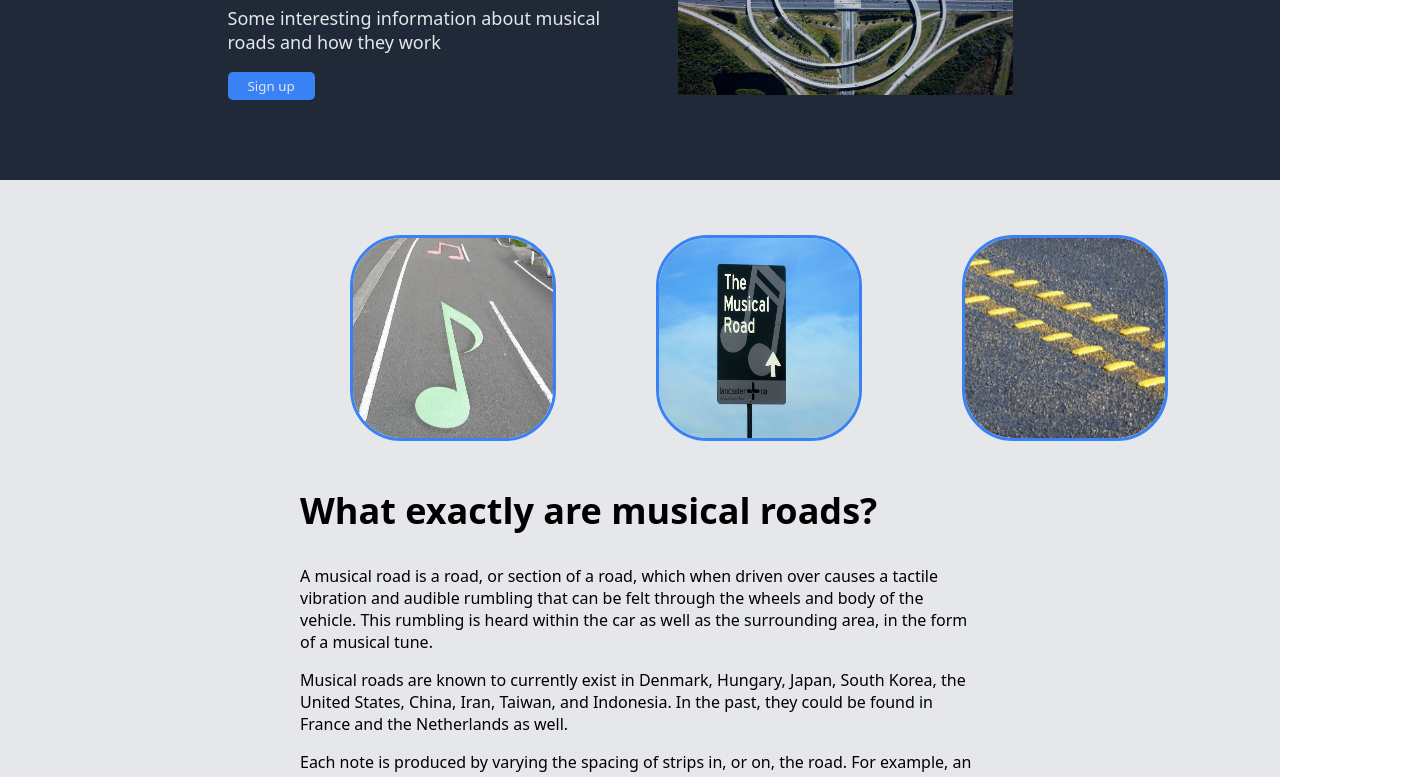
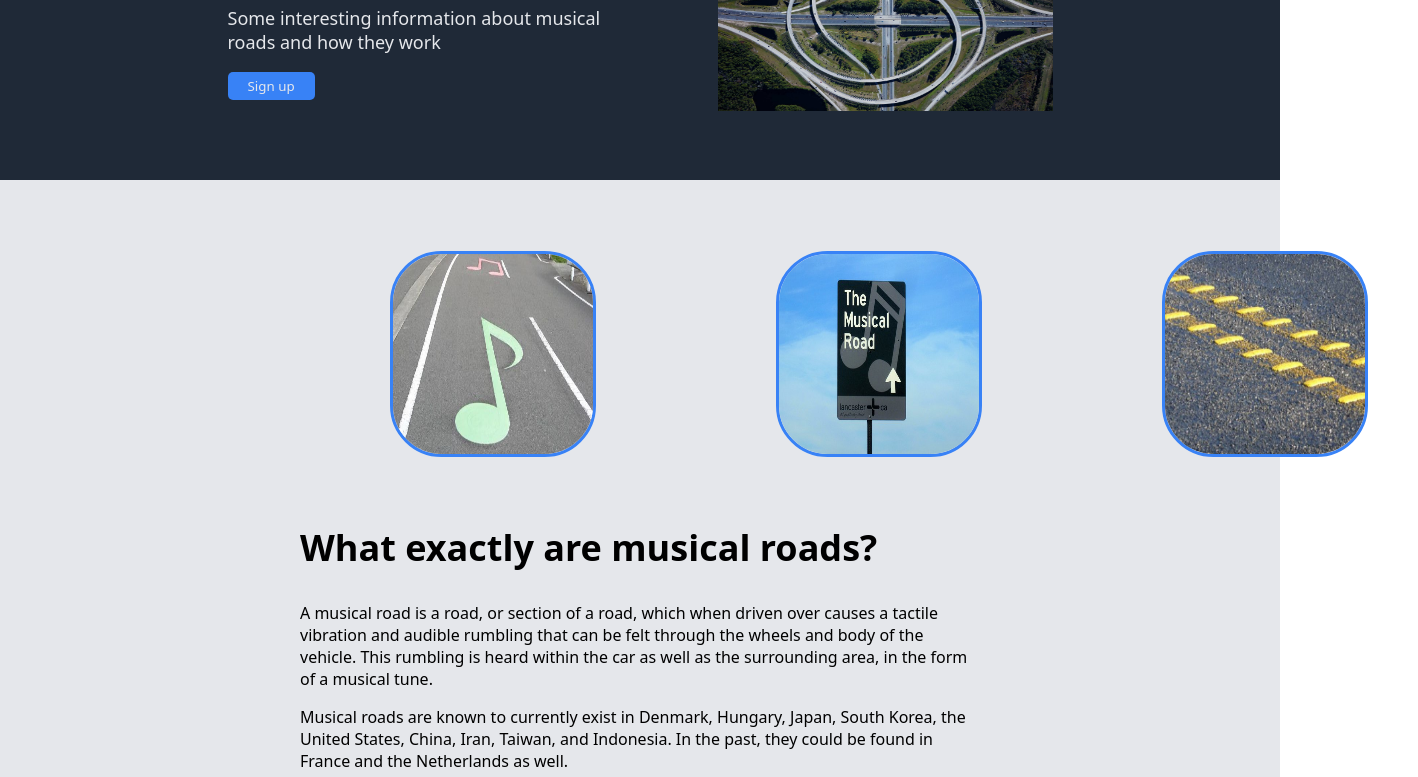
Before and after one commit to GabrielaDaSilva/css_assignment, a plain HTML site: page page-1.html in a window 1280 px wide. Shown: the part 218-995 px from the top of the page, 1418 px wide, since content can reach past the window. Drawn offline with Linux system fonts and the light colour scheme.

Commit message:
page-1.2

```diff
--- a/page-1.html
+++ b/page-1.html
@@ -25,15 +25,15 @@
         <a href="./page-2.html"><button class="button">Sign up</button></a>
       </div>
       <div>
-        <img src="./images/header-image-1.jpg" alt="birds eye view of an intricate highway" height="175px" width="335px">
+        <figure><img src="./images/header-image-1.jpg" alt="birds eye view of an intricate highway" height="175px" width="335px"></figure>
       </div>
     </div>
   </div>
   <div class="three">
     <div class="img">
-      <img src="./images/music-road-marking1.jpg" alt="Road markings for musicl roads" height="200" width="200">
-      <img src="./images/the-musical-road-lancaster.jpg" alt="Musical road sign in Lancaster" height="200" width="200">
-      <img src="./images/yellow-lines-rumble-strip.jpg" alt="Musical road rumble strips" height="200" width="200">
+      <figure><img src="./images/music-road-marking1.jpg" alt="Road markings for musicl roads" height="200" width="200"></figure>
+      <figure><img src="./images/the-musical-road-lancaster.jpg" alt="Musical road sign in Lancaster" height="200" width="200"></figure>
+      <figure><img src="./images/yellow-lines-rumble-strip.jpg" alt="Musical road rumble strips" height="200" width="200"></figure>
     </div>
     <h2>What exactly are musical roads?</h2>
     <article>
```
